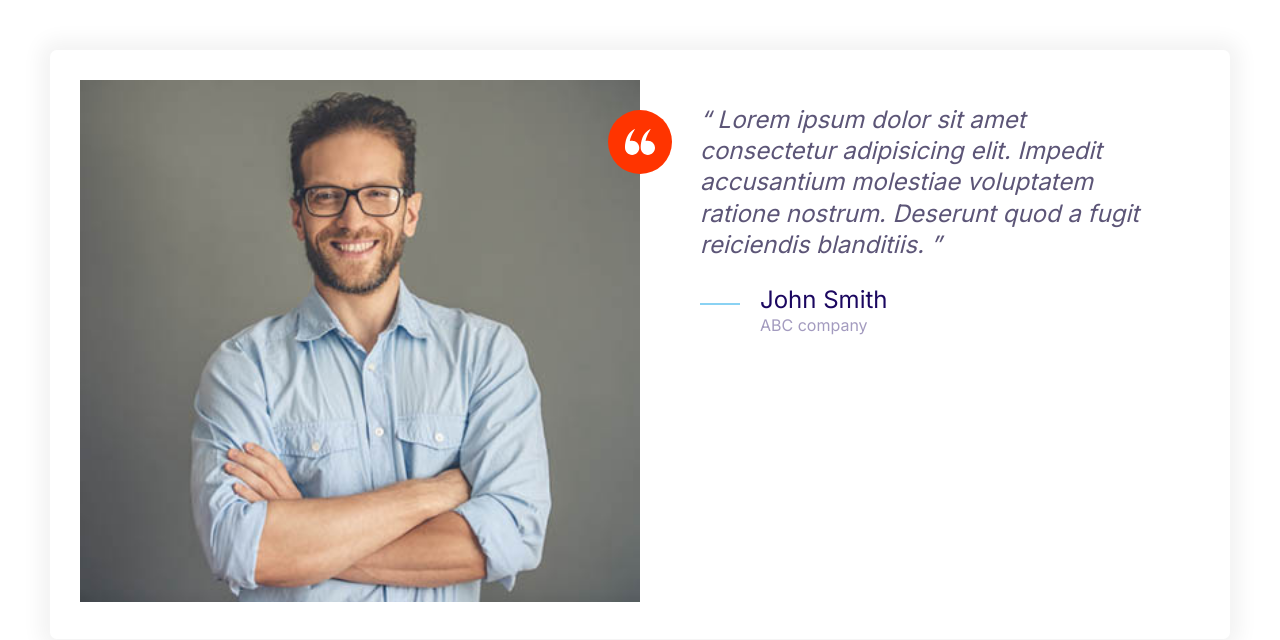
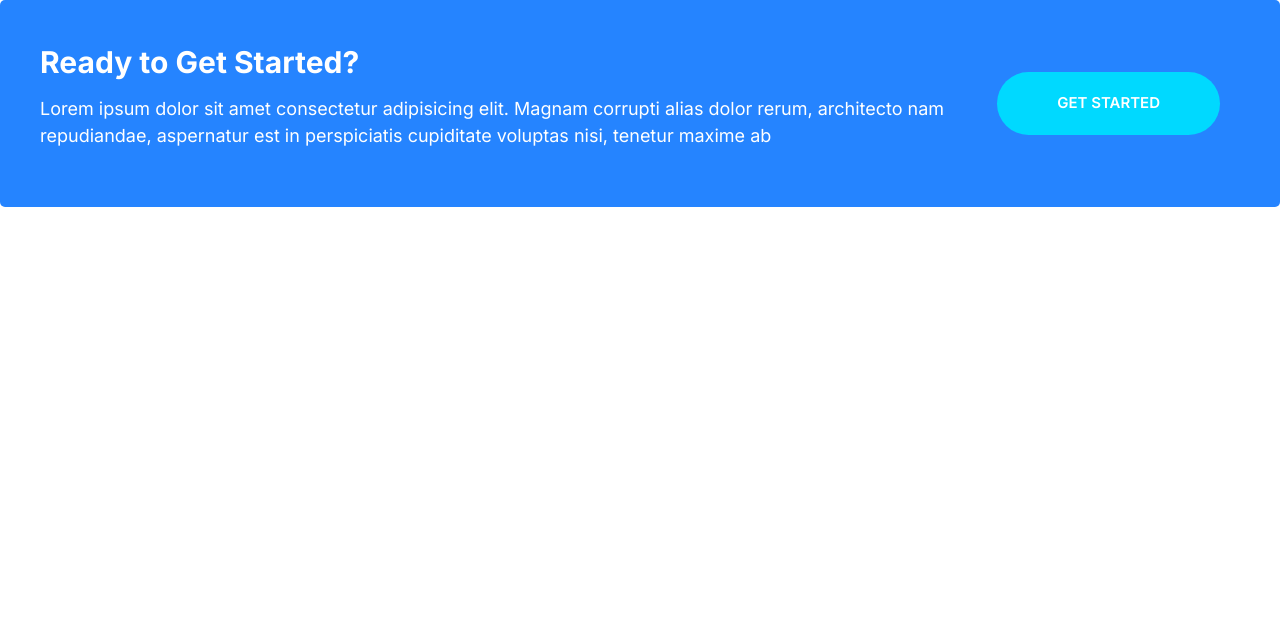
Before and after one commit to KotaIshihara0329/moshify, a plain HTML site: page index.html in a window 1280 px wide. Drawn offline with Linux system fonts and the light colour scheme.

Commit message:
Complete callout.

```diff
--- a/CSS/style.css
+++ b/CSS/style.css
@@ -7,6 +7,7 @@
     --color-border: #ccc;
     --border-radius: 30px;
     --color-body-darker: #5c5577;
+
 
 
 }
@@ -235,6 +236,11 @@ a {
 .btn--primary:hover {
     background: #68aaff;
 
+}
+
+.btn--stretched {
+    padding-left: 6rem;
+    padding-right: 6rem;
 }
 
 
@@ -561,3 +567,56 @@ a {
 
 
 }
+
+
+/* Callouts */
+
+.callout {
+
+    padding: 4rem;
+    border-radius: 5px;
+
+}
+
+.callout--primary {
+    background-color: var(--color-primary);
+    color: #fff;
+}
+
+.callout__heading {
+    color: #fff;
+    margin-top: 0;
+    font-size: 3rem;
+}
+
+.callout .btn {
+
+
+    justify-self: center;
+    align-self: center;
+
+}
+
+.callout__content {
+    text-align: center;
+}
+
+@media screen and (min-width: 768px) {
+   .callout .grid--1x2 {
+       grid-template-columns: 1fr auto;
+   }
+
+
+
+    .callout__content {
+        text-align: left;
+    }
+
+    .callout .btn {
+        justify-self: start;
+        margin: 0 2rem;
+    }
+
+
+
+}
--- a/index.html
+++ b/index.html
@@ -14,37 +14,18 @@
     <link rel="stylesheet" href="CSS/normalize.css" />
     <link rel="stylesheet" href="CSS/style.css" />
   </head>
-  <body style="padding: 5rem">
-    <div class="card testimonial">
+  <body>
+    <div class="callout callout--primary">
       <div class="grid grid--1x2">
-        <div class="testimonial__image">
-          <img src="images/testimonial.jpg" alt="A happy, smiling customer" />
-          <span class="icon-container icon-container--accent">
-            <svg class="icon icon--white icon--small">
-              <use xlink:href="images/sprite.svg#quotes"></use>
-            </svg>
-          </span>
+        <div class="callout__content">
+          <h2 class="callout__heading">Ready to Get Started?</h2>
+          <p>
+            Lorem ipsum dolor sit amet consectetur adipisicing elit. Magnam
+            corrupti alias dolor rerum, architecto nam repudiandae, aspernatur
+            est in perspiciatis cupiditate voluptas nisi, tenetur maxime ab
+          </p>
         </div>
-        <blockquote class="quote">
-          <p class="quote__text">
-            Lorem ipsum dolor sit amet consectetur adipisicing elit. Impedit
-            accusantium molestiae voluptatem ratione nostrum. Deserunt quod a
-            fugit reiciendis blanditiis.
-          </p>
-          <footer>
-            <div class="media">
-              <div class="media__image">
-                <svg class="icon icon--primary quote__line">
-                  <use xlink:href="images/sprite.svg#line"></use>
-                </svg>
-              </div>
-              <div class="media__body">
-                <h3 class="media__title quote__author">John Smith</h3>
-                <p class="quote__company">ABC company</p>
-              </div>
-            </div>
-          </footer>
-        </blockquote>
+        <a href="#" class="btn btn--secondary btn--stretched">Get Started</a>
       </div>
     </div>
   </body>
```
Also changed, not shown: CSS/components/callout.html (added, +13 -0 lines), CSS/components/testimonial.html (added, +32 -0 lines).
